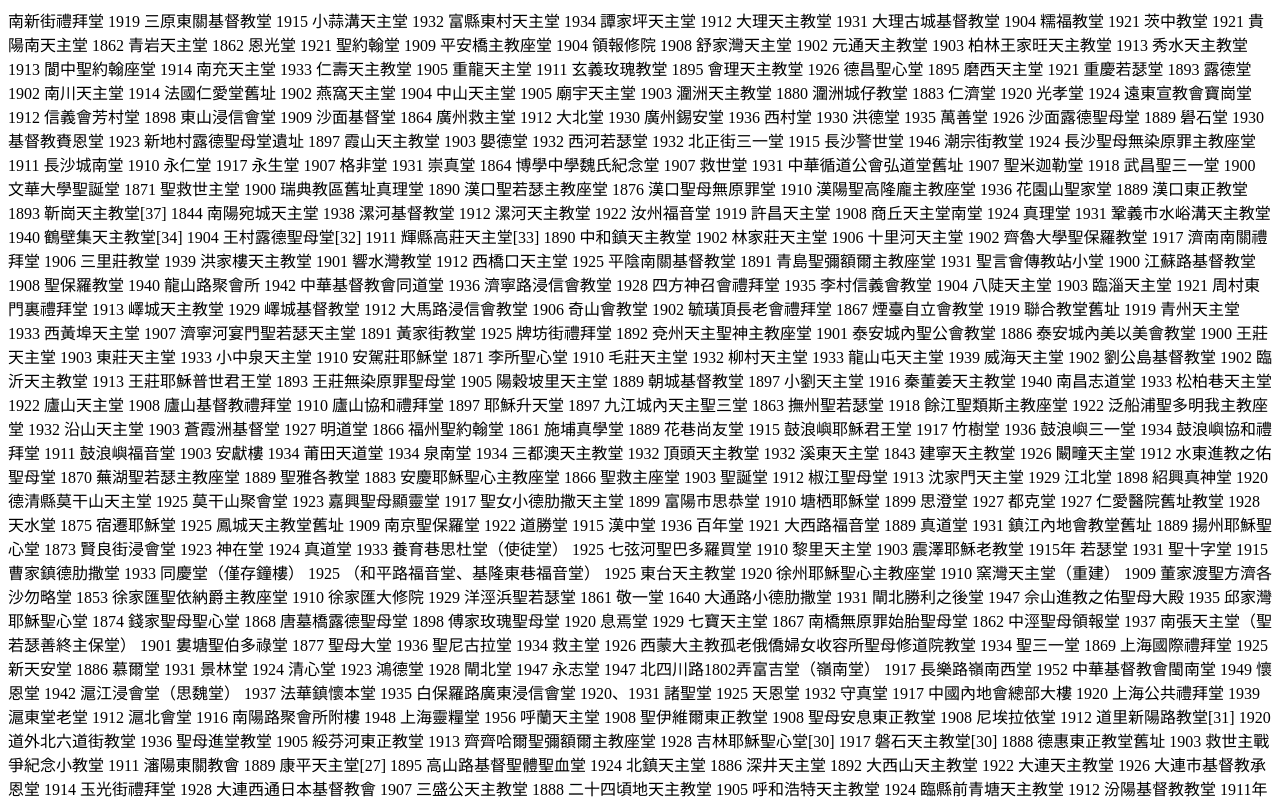
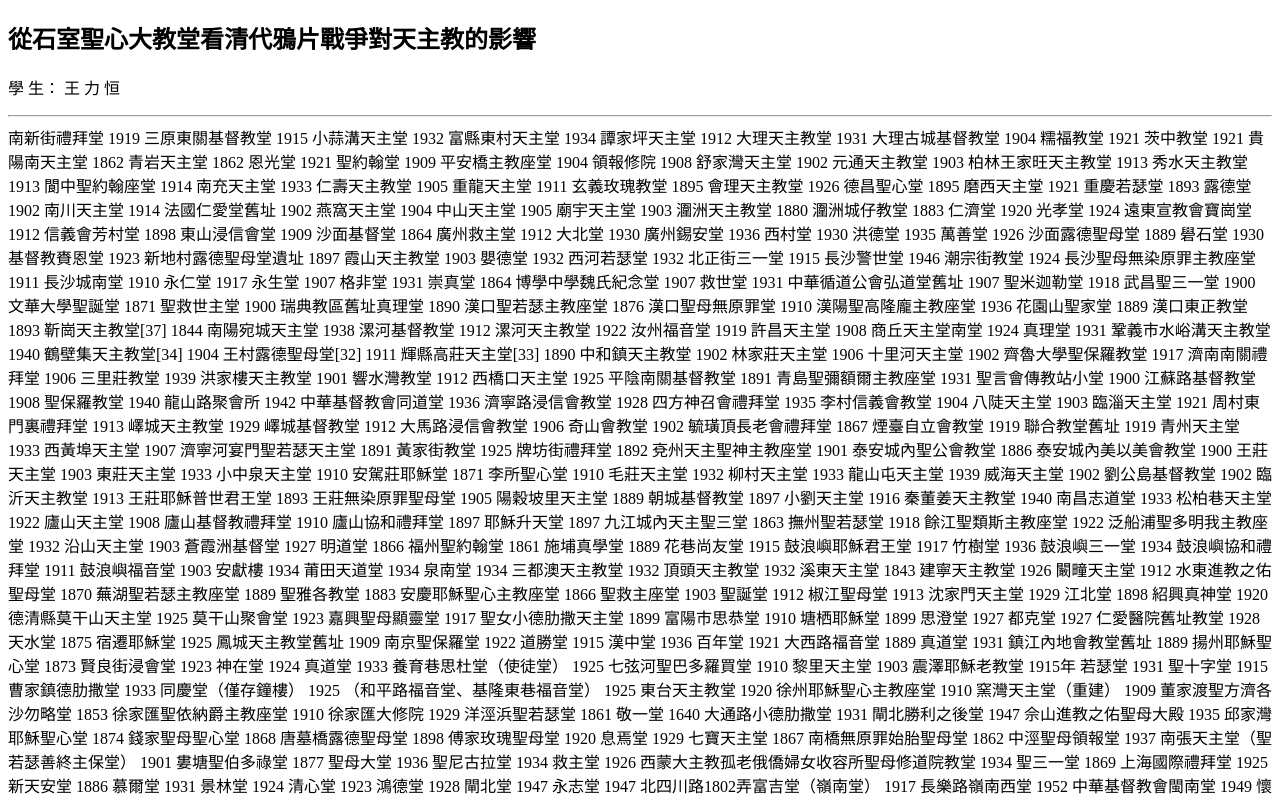
Before and after one commit to Kenn3o3/CCIV, a plain HTML site: page page.html in a window 1280 px wide. Shown: the top 800 px of the page. Drawn offline with Linux system fonts and the light colour scheme.

Commit message:
added_name

```diff
--- a/page.html
+++ b/page.html
@@ -6,6 +6,9 @@
     <title>Document</title>
 </head>
 <body>
+<h2>從石室聖心大教堂看清代鴉片戰爭對天主教的影響</h2>
+<p>學          生： 王   力   恒</p>
+<hr>
 南新街禮拜堂 1919
 三原東關基督教堂 1915
 小蒜溝天主堂 1932
```
